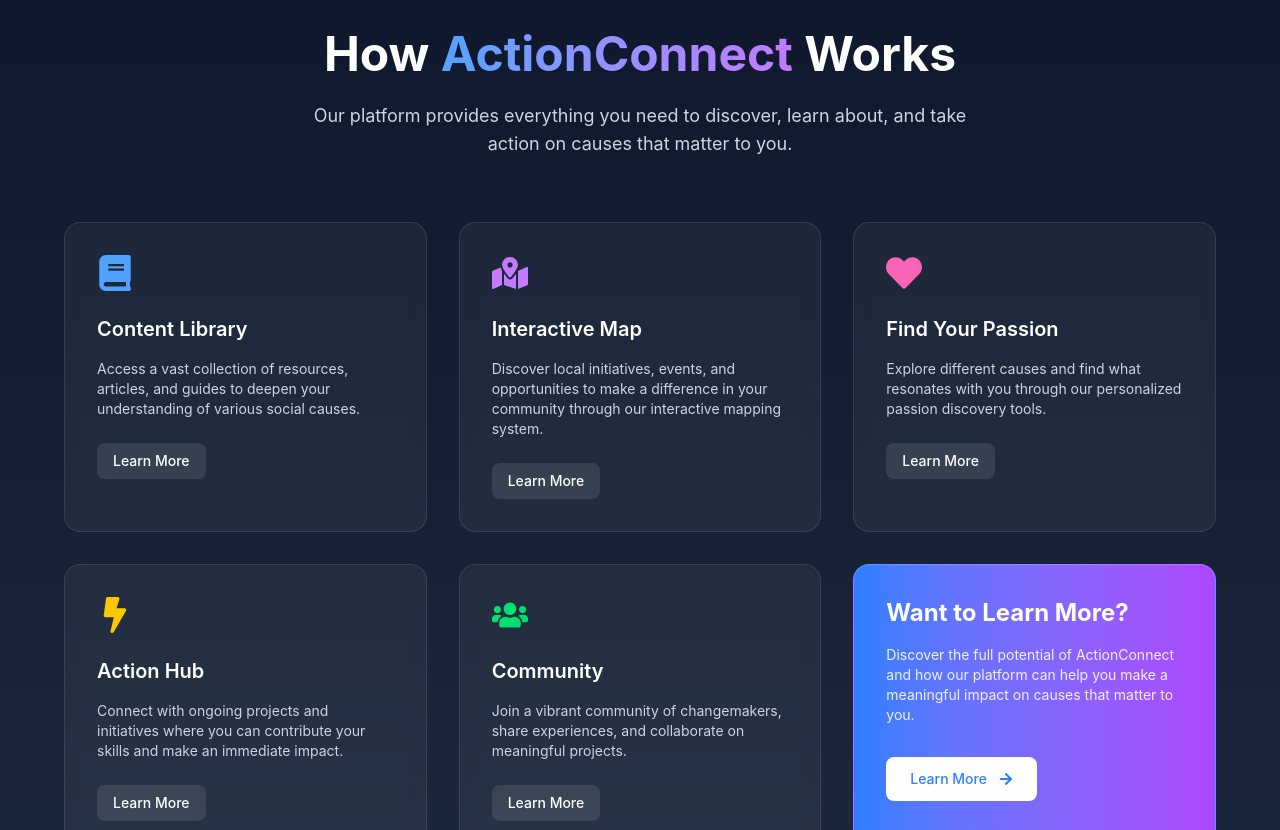
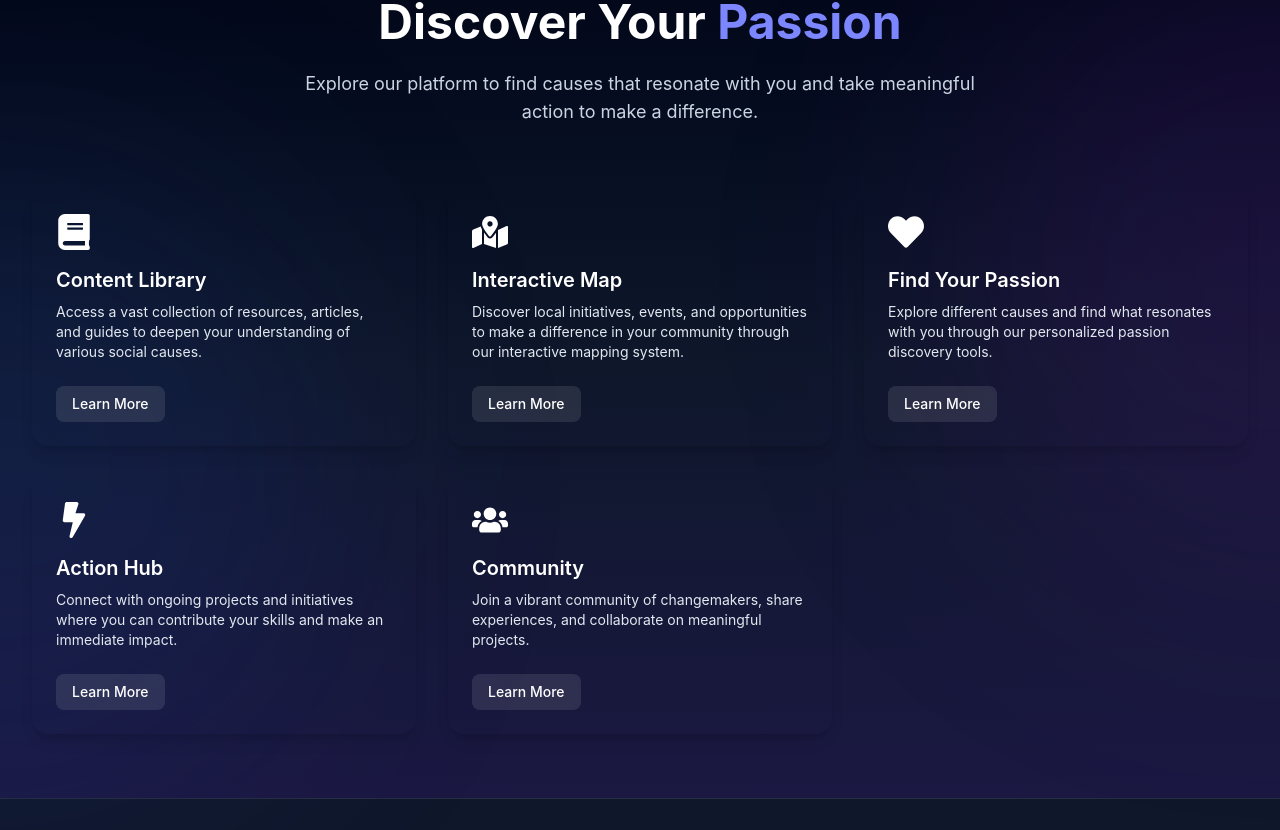
Before and after one commit to jeetKumar7/FrontActionConnect, a React (Vite) app: page / in a window 1280 px wide. Shown: the part 930-1760 px from the top of the page. Built offline with nearby package versions, Linux system fonts and the light colour scheme; no server answers.

Commit message:
redesigned the passion section

```diff
--- a/src/components/HeroSection.jsx
+++ b/src/components/HeroSection.jsx
@@ -179,7 +179,7 @@ export default function HeroSection() {
                 whileTap={{ scale: 0.98 }}
               >
                 <span className="relative z-10 flex items-center">
-                  {isAuthenticated ? "Find Your Cause" : "Join The Movement"}
+                  {isAuthenticated ? "Find Your Cause" : "Get Started"}
                   <motion.span
                     className="ml-1.5 inline-block"
                     animate={{ x: [0, 4, 0] }}
--- a/src/components/PassionSection.jsx
+++ b/src/components/PassionSection.jsx
@@ -1,6 +1,6 @@
 import { motion } from "framer-motion";
 import { FaBook, FaMapMarkedAlt, FaHeart, FaBolt, FaUsers, FaArrowRight } from "react-icons/fa";
-import { useNavigate, Link } from "react-router-dom";
+import { useNavigate } from "react-router-dom";
 import { useState, useEffect } from "react";
 import { SignUpModal } from "./auth/AuthModals";
 
@@ -8,7 +8,7 @@ const passions = [
   {
     name: "Content Library",
     icon: FaBook,
-    color: "blue",
+    color: "from-blue-500 to-indigo-500",
     description:
       "Access a vast collection of resources, articles, and guides to deepen your understanding of various social causes.",
     path: "/library",
@@ -16,7 +16,7 @@ const passions = [
   {
     name: "Interactive Map",
     icon: FaMapMarkedAlt,
-    color: "purple",
+    color: "from-purple-500 to-pink-500",
     description:
       "Discover local initiatives, events, and opportunities to make a difference in your community through our interactive mapping system.",
     path: "/map",
@@ -24,7 +24,7 @@ const passions = [
   {
     name: "Find Your Passion",
     icon: FaHeart,
-    color: "pink",
+    color: "from-pink-500 to-red-500",
     description:
       "Explore different causes and find what resonates with you through our personalized passion discovery tools.",
     path: "/passion",
@@ -32,7 +32,7 @@ const passions = [
   {
     name: "Action Hub",
     icon: FaBolt,
-    color: "yellow",
+    color: "from-yellow-500 to-orange-500",
     description:
       "Connect with ongoing projects and initiatives where you can contribute your skills and make an immediate impact.",
     path: "/hub",
@@ -40,7 +40,7 @@ const passions = [
   {
     name: "Community",
     icon: FaUsers,
-    color: "green",
+    color: "from-green-500 to-teal-500",
     description: "Join a vibrant community of changemakers, share experiences, and collaborate on meaningful projects.",
     path: "/community",
   },
@@ -51,162 +51,81 @@ const PassionSection = () => {
   const [isAuthenticated, setIsAuthenticated] = useState(false);
   const [showSignUp, setShowSignUp] = useState(false);
 
-  // Check for authentication on component mount and when token changes
+  // Check for authentication on component mount
   useEffect(() => {
-    const checkAuth = () => {
     const token = localStorage.getItem("token");
     setIsAuthenticated(!!token);
-    };
-
-    // Check immediately on component mount
-    checkAuth();
-
-    // Setup event listener for storage changes
-    window.addEventListener("storage", checkAuth);
-
-    // Cleanup
-    return () => window.removeEventListener("storage", checkAuth);
   }, []);
 
-  // Handle navigation with auth check
   const handleNavigation = (path) => {
-    console.log("Navigation triggered to:", path);
-
-    // For these features, we require authentication
     const requiresAuth = ["/passion", "/community", "/map"];
-
     if (requiresAuth.includes(path) && !isAuthenticated) {
-      console.log("Auth required but user not authenticated, showing signup modal");
-      // Show signup modal for non-authenticated users
       setShowSignUp(true);
     } else {
-      console.log("Navigating to:", path);
-      // Navigate to the path directly
       navigate(path);
     }
   };
 
-  // Handle main call-to-action button
-  // const handleFindYourPassion = (e) => {
-  //   // Stop event propagation
-  //   if (e) {
-  //     e.stopPropagation();
-  //   }
+  return (
+    <section className="relative min-h-screen bg-gradient-to-b from-slate-950 via-slate-900 to-indigo-950/80 py-16">
+      {/* Background Elements */}
+      <div className="absolute inset-0">
+        <div className="absolute -left-1/4 top-1/4 w-1/2 aspect-square rounded-full bg-blue-900/20 blur-[120px]"></div>
+        <div className="absolute -right-1/4 bottom-1/4 w-1/2 aspect-square rounded-full bg-purple-900/20 blur-[120px]"></div>
+      </div>
 
-  //   console.log("Find Your Passion button clicked");
-  //   if (!isAuthenticated) {
-  //     console.log("User not authenticated, showing signup modal");
-  //     setShowSignUp(true);
-  //   } else {
-  //     console.log("Navigating to passion page");
-  //     try {
-  //       navigate("/passion");
-  //     } catch (error) {
-  //       console.error("Navigation error:", error);
-  //     }
-  //   }
-  // };
-
-  return (
-    <section className="px-6 py-24 bg-gradient-to-b from-slate-900 to-slate-800">
+      {/* Content */}
+      <div className="relative z-10 container mx-auto px-4 sm:px-6 lg:px-8">
         <motion.div
-        className="max-w-6xl mx-auto"
+          className="text-center"
           initial={{ opacity: 0, y: 20 }}
           whileInView={{ opacity: 1, y: 0 }}
           viewport={{ once: true }}
           transition={{ duration: 0.6 }}
         >
-        <motion.h2
-          className="text-4xl md:text-5xl font-bold text-center text-white mb-6"
-          initial={{ opacity: 0 }}
-          whileInView={{ opacity: 1 }}
-          viewport={{ once: true }}
-        >
-          How{" "}
-          <span className="text-transparent bg-clip-text bg-gradient-to-r from-blue-400 to-purple-400">
-            ActionConnect
-          </span>{" "}
-          Works
-        </motion.h2>
+          <h2 className="text-4xl md:text-5xl font-bold text-white mb-6">
+            Discover Your <span className="text-indigo-400">Passion</span>
+          </h2>
+          <p className="text-slate-300 text-lg max-w-2xl mx-auto">
+            Explore our platform to find causes that resonate with you and take meaningful action to make a difference.
+          </p>
+        </motion.div>
 
-        <motion.p
-          className="text-slate-300 text-center mb-16 max-w-2xl mx-auto text-lg"
-          initial={{ opacity: 0 }}
-          whileInView={{ opacity: 1 }}
-          viewport={{ once: true }}
-          transition={{ delay: 0.2 }}
-        >
-          Our platform provides everything you need to discover, learn about, and take action on causes that matter to
-          you.
-        </motion.p>
-
-        <div className="grid grid-cols-1 md:grid-cols-3 gap-8">
+        {/* Passion Tiles */}
+        <div className="grid grid-cols-1 md:grid-cols-3 gap-8 mt-16">
           {passions.map((item, idx) => (
             <motion.div
               key={idx}
-              className="group relative overflow-hidden bg-white/5 backdrop-blur-sm rounded-2xl p-8 border border-white/10 cursor-pointer"
-              whileHover={{ y: -5, scale: 1.02 }}
+              className="relative group bg-gradient-to-br p-6 rounded-2xl shadow-lg cursor-pointer"
+              style={{ backgroundImage: `linear-gradient(to bottom right, ${item.color})` }}
+              whileHover={{ scale: 1.05 }}
               initial={{ opacity: 0, y: 20 }}
               whileInView={{ opacity: 1, y: 0 }}
               viewport={{ once: true }}
               transition={{ delay: idx * 0.1 }}
-              onClick={() => {
-                console.log("Tile container clicked:", item.name);
-                handleNavigation(item.path);
-              }}
+              onClick={() => handleNavigation(item.path)}
             >
-              <div className="absolute inset-0 bg-gradient-to-b from-transparent to-white/5 opacity-0 group-hover:opacity-100 transition-opacity duration-300" />
-              <div className={`text-${item.color}-400 text-4xl mb-6`}>
+              <div className="absolute inset-0 bg-black/10 opacity-0 group-hover:opacity-100 transition-opacity"></div>
+              <div className="relative z-10">
+                <div className="text-white text-4xl mb-4">
                   <item.icon />
                 </div>
-              <h3 className="text-xl font-semibold text-white mb-4">{item.name}</h3>
-              <p className="text-slate-300 text-sm">{item.description}</p>
+                <h3 className="text-xl font-semibold text-white mb-2">{item.name}</h3>
+                <p className="text-slate-200 text-sm">{item.description}</p>
                 <motion.button
-                onClick={() => {
-                  console.log("Tile clicked:", item.name);
-                  handleNavigation(item.path);
-                }}
-                className="mt-6 px-4 py-2 text-sm font-medium text-white bg-white/10 rounded-lg hover:bg-white/20 transition-all duration-300"
+                  className="mt-6 px-4 py-2 text-sm font-medium text-white bg-white/10 rounded-lg hover:bg-white/20 transition-all"
                   whileHover={{ scale: 1.05 }}
                   whileTap={{ scale: 0.95 }}
                 >
                   Learn More
                 </motion.button>
+              </div>
             </motion.div>
           ))}
+        </div>
+      </div>
 
-          {/* Special "Learn More" tile */}
-          <motion.div
-            className="group relative overflow-hidden rounded-2xl p-8 bg-gradient-to-r from-blue-500 to-purple-500 border border-white/20 cursor-pointer"
-            whileHover={{ y: -5, scale: 1.02 }}
-            initial={{ opacity: 0, y: 20 }}
-            whileInView={{ opacity: 1, y: 0 }}
-            viewport={{ once: true }}
-            transition={{ delay: 0.5 }}
-            onClick={() => navigate("/learn-more")}
-          >
-            <div className="absolute inset-0 bg-white/10 opacity-0 group-hover:opacity-100 transition-opacity duration-300" />
-            <h3 className="text-2xl font-bold text-white mb-4">Want to Learn More?</h3>
-            <p className="text-white/90 text-sm mb-8">
-              Discover the full potential of ActionConnect and how our platform can help you make a meaningful impact on
-              causes that matter to you.
-            </p>
-            <motion.button
-              onClick={(e) => {
-                e.stopPropagation(); // Prevent double triggering
-                navigate("/learn-more");
-              }}
-              className="flex items-center gap-2 px-6 py-3 text-sm font-medium text-blue-500 bg-white rounded-lg hover:bg-white/90 transition-all duration-300"
-              whileHover={{ scale: 1.05 }}
-              whileTap={{ scale: 0.95 }}
-            >
-              Learn More <FaArrowRight className="ml-1" />
-            </motion.button>
-          </motion.div>
-        </div>
-      </motion.div>
-
-      {/* Add SignUp Modal */}
+      {/* Sign Up Modal */}
       <SignUpModal isOpen={showSignUp} onClose={() => setShowSignUp(false)} />
     </section>
   );
```
Lines whose indentation alone changed are shown as unchanged.
